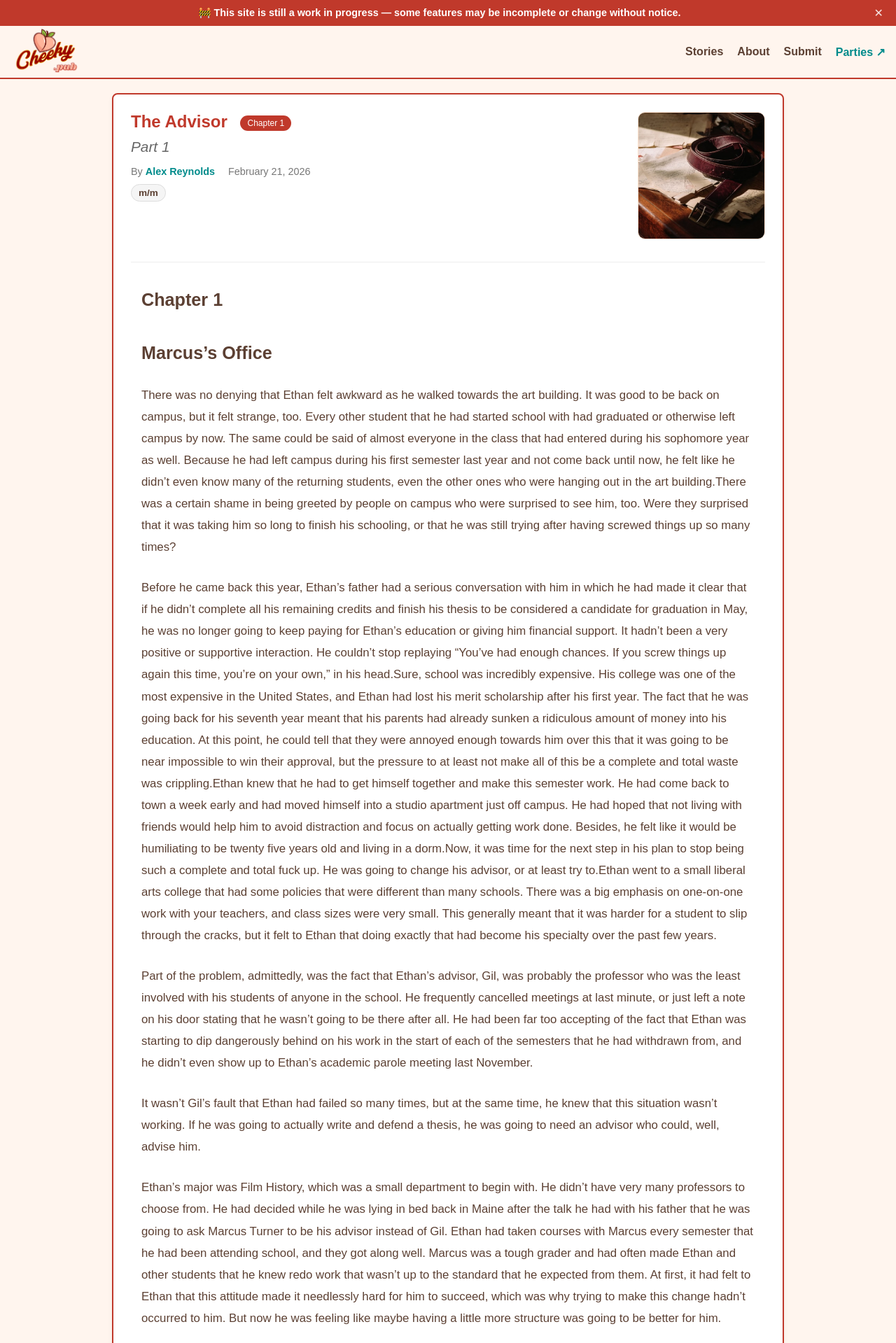
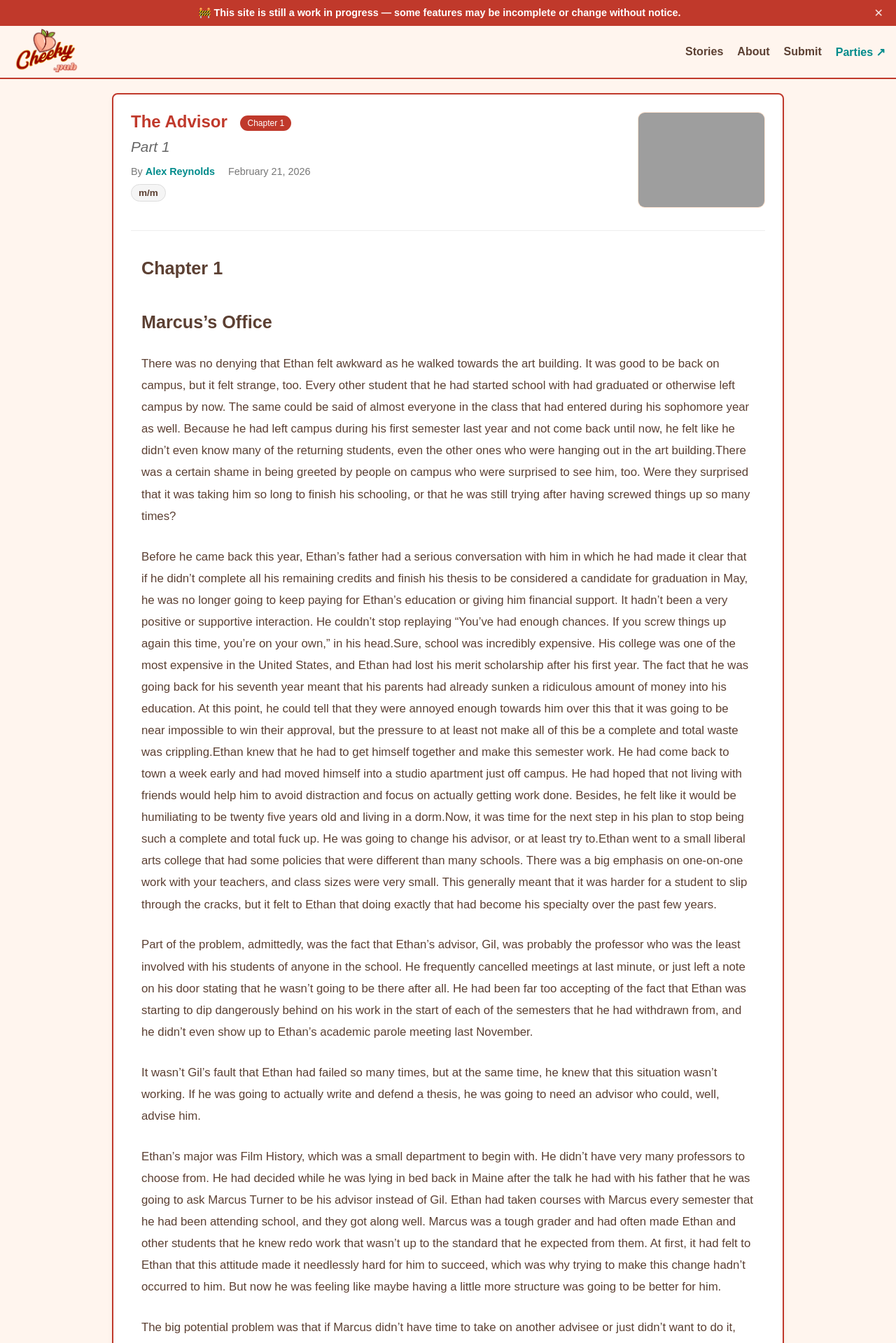
Before and after one commit to cheekypubs/cheekypubs.github.io, a Jekyll site: the page built from _stories/2026-02-21-the-advisor.md, in a window 1280 px wide. Shown: the top 1919 px of the page at 70% size. Built offline with Jekyll 4.4.1, drawn with Linux system fonts in a browser that asks for light colours.

Commit message:
Edit story: The Advisor

```diff
--- a/_stories/2026-02-21-the-advisor.md
+++ b/_stories/2026-02-21-the-advisor.md
@@ -4,7 +4,7 @@
 author: "Alex Reynolds"
 date: 2026-02-21 12:00:00 -0500
 description: "A struggling college student changes advisors and discovers that his new mentor has an unconventional approach to accountability."
-art_image: "/assets/images/story-art/the-advisor-1772408958593.jpg"
+art_image: "/assets/images/story-art/the-advisor-1772412017201.png"
 story_id: "the-advisor"
 chapter: 1
 chapter_title: "Part 1"
```
